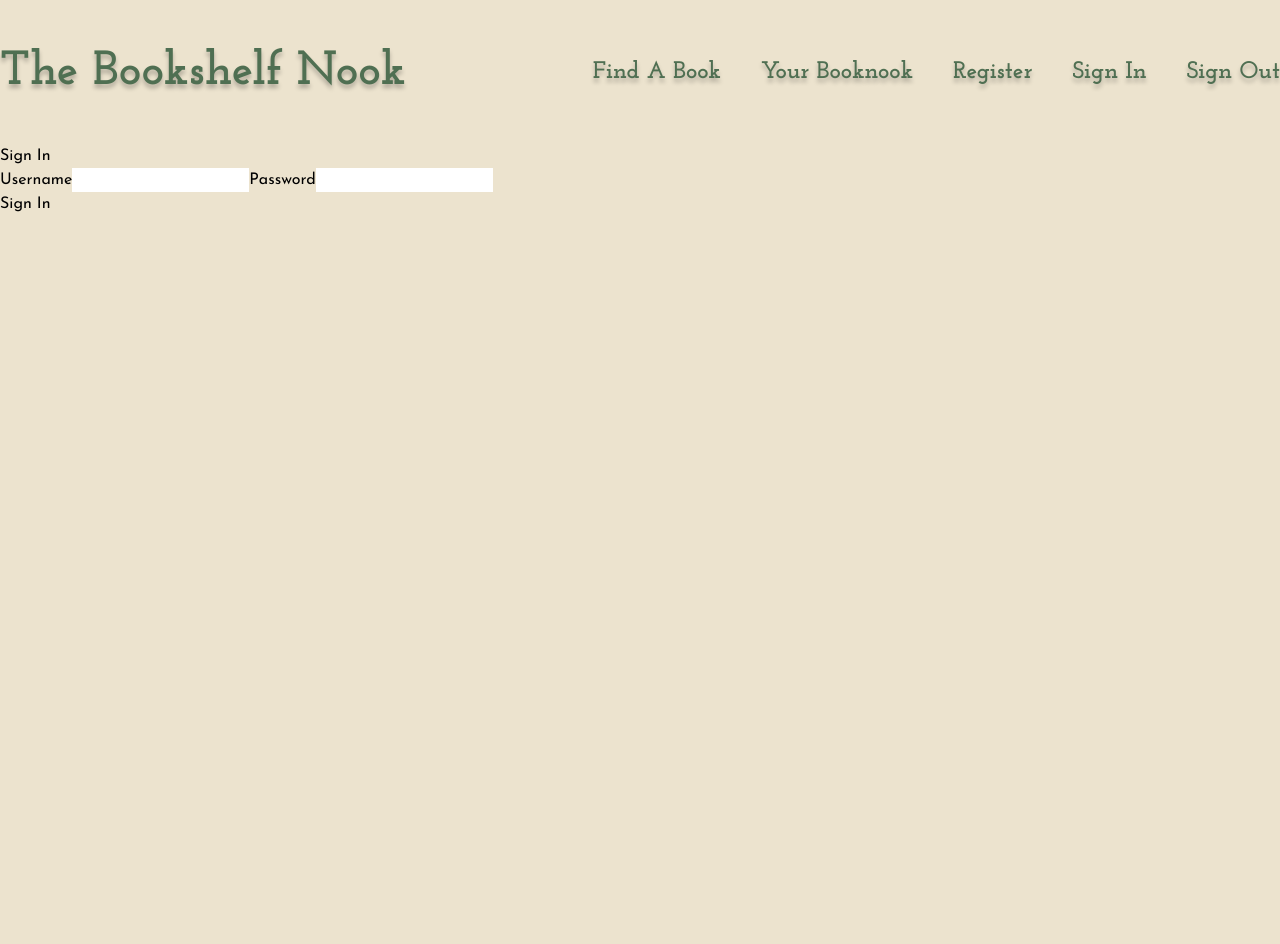
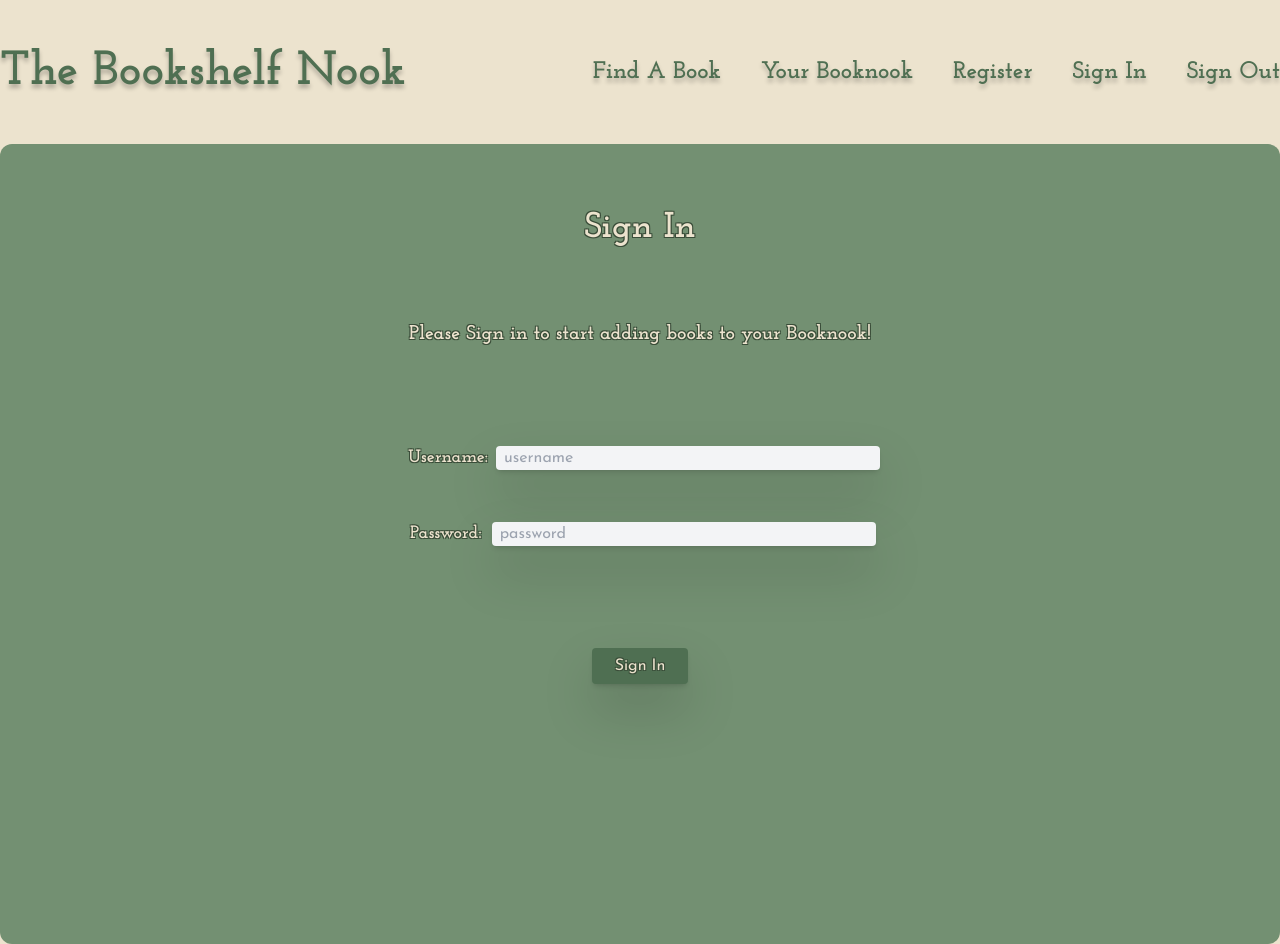
Before and after one commit to Andrew-Roide/The_Bookshelf_Nook, a React (Vite) app in the folder client/: page /sign-in in a window 1280 px wide. Before the commit the page ends 800 px from the top, so only its background shows below. Built offline with nearby package versions, Linux system fonts and the light colour scheme.

Commit message:
Completed tailwind css for registration and sign in form

```diff
--- a/client/src/RegistrationForm.tsx
+++ b/client/src/RegistrationForm.tsx
@@ -92,7 +92,7 @@ export default function RegistrationForm() {
             </label>
           </div>
         </div>
-        <div className="row">
+        <div>
           <div className="column-full d-flex justify-between">
             <button
               disabled={isLoading}
--- a/client/src/SignInForm.tsx
+++ b/client/src/SignInForm.tsx
@@ -1,8 +1,10 @@
 import { type FormEvent, useState, useEffect } from 'react';
+import { useNavigate } from 'react-router-dom';
 
 export default function SignInForm() {
   const [isLoading, setIsLoading] = useState(false);
   const [isLoggedIn, setIsLoggedIn] = useState(false);
+  const navigate = useNavigate();
 
   useEffect(() => {
     const token = sessionStorage.getItem('token');
@@ -30,6 +32,7 @@ export default function SignInForm() {
       sessionStorage.setItem('token', token);
       setIsLoggedIn(true);
       console.log('Signed In', user, '; received token:', token);
+      navigate('/');
     } catch (err) {
       alert(`Error signing in: ${err}`);
     } finally {
@@ -48,40 +51,47 @@ export default function SignInForm() {
   }
 
   return (
-    <div className="container">
-      <div className="row">
-        <div className="column-full d-flex justify-between">
-          <h1>Sign In</h1>
-        </div>
+    <div className="bg-customLightGreen rounded-xl min-h-screen flex flex-col p-6">
+      <div className="m-10 text-customBrown text-4xl font-slab font-bold text-shadow-custom text-center">
+        <h1>Sign In</h1>
       </div>
-      <form onSubmit={handleSubmit}>
-        <div className="row margin-bottom-1">
-          <div className="column-half">
-            <label className="margin-bottom-1 d-block">
-              Username
+      <div className="text-customBrown text-xl font-slab font-bold text-shadow-custom text-center my-8">
+        <p>Please Sign in to start adding books to your Booknook!</p>
+      </div>
+      <form className="flex flex-col items-center" onSubmit={handleSubmit}>
+        <div className="m-10">
+          <div className="flex flex-col">
+            <label className="p-6">
+              <span className="p-2 text-customBrown font-slab font-bold text-lg text-shadow-custom">
+                Username:
+              </span>
               <input
                 required
                 name="username"
+                placeholder="username"
                 type="text"
-                className="input-b-color text-padding input-b-radius purple-outline input-height margin-bottom-2 d-block width-100"
+                className="shadow-md drop-shadow-2xl rounded bg-gray-100 pl-2 w-96"
               />
             </label>
-            <label className="margin-bottom-1 d-block">
-              Password
+            <label className="p-6">
+              <span className="p-2.5 text-customBrown font-slab font-bold text-lg text-shadow-custom">
+                Password:
+              </span>
               <input
                 required
                 name="password"
                 type="password"
-                className="input-b-color text-padding input-b-radius purple-outline input-height margin-bottom-2 d-block width-100"
+                placeholder="password"
+                className="shadow-md drop-shadow-2xl rounded bg-gray-100 pl-2 w-96"
               />
             </label>
           </div>
         </div>
-        <div className="row">
+        <div>
           <div className="column-full d-flex justify-between">
             <button
               disabled={isLoading}
-              className="input-b-radius text-padding purple-background white-text">
+              className="m-9 p-1.5 w-24 font-sans bg-customGreen text-customBrown text-shadow-custom text-center shadow-md drop-shadow-2xl rounded">
               Sign In
             </button>
           </div>
```
